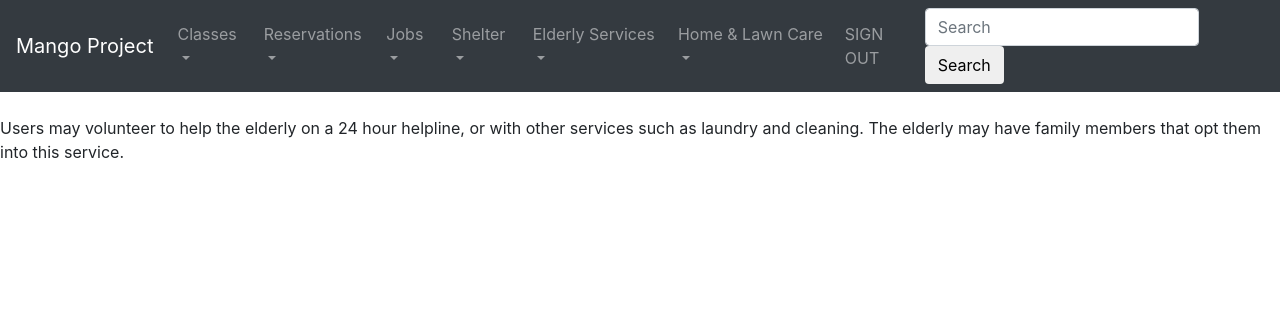
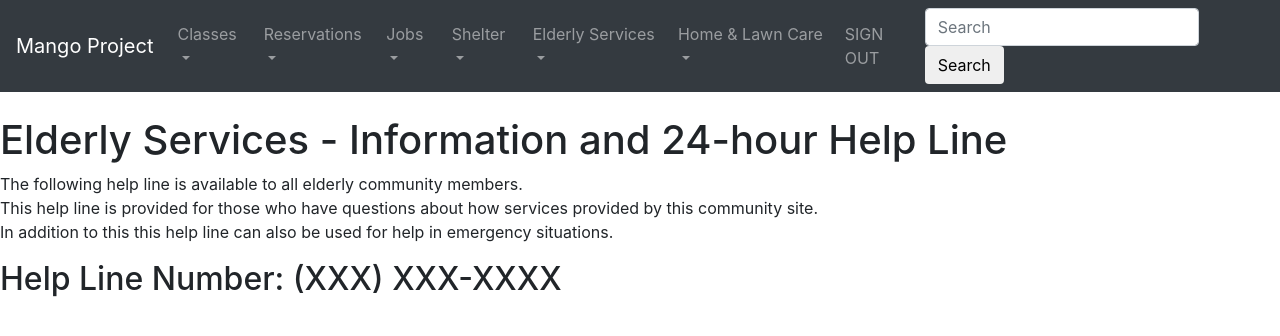
Before and after one commit to Saljooq/se329portfolio, a plain HTML site: page elderly_services/ElderlyServicesInfo.html in a window 1280 px wide. Drawn offline with nearby package versions, Linux system fonts and the light colour scheme.

Commit message:
Update ElderlyServicesInfo.html

```diff
--- a/elderly_services/ElderlyServicesInfo.html
+++ b/elderly_services/ElderlyServicesInfo.html
@@ -90,9 +90,13 @@
                     </div>
                   <br>
                    <!-- navbar ends here -->
+        <h1>Elderly Services - Information and 24-hour Help Line</h1>
+
         <p>
-            Users may volunteer to help the elderly on a 24 hour helpline, or with other services such as laundry and cleaning. The elderly may have family members that opt them into this service.
+            The following help line is available to all elderly community members.<br/>
+            This help line is provided for those who have questions about how services provided by this community site.<br/>
+            In addition to this this help line can also be used for help in emergency situations.
         </p>
-
+        <h2> Help Line Number: (XXX) XXX-XXXX</h2>
     </body>
 </html>
```
